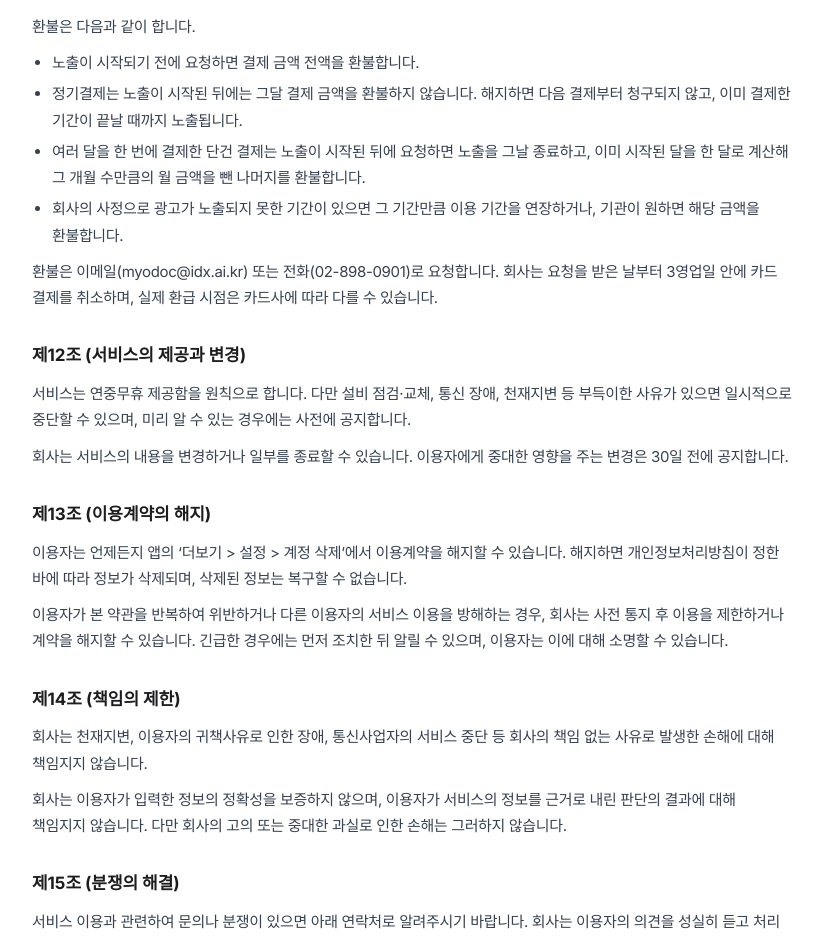
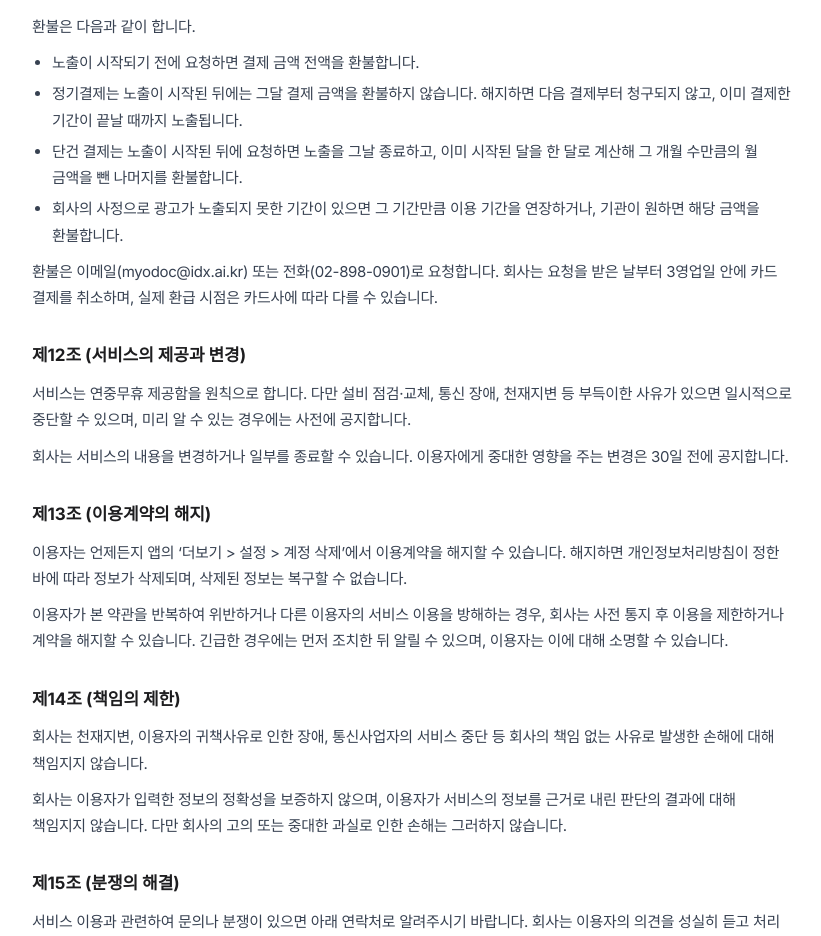
Before and after one commit to jin0008/myopia, a React (Vite) app: page /myodoc/tos in a window 1280 px wide. Shown: the part 2600-3536 px from the top of the page, without its empty margins (228-1049 px from the left). Built offline with nearby package versions, Linux system fonts and the light colour scheme; no server answers.

Commit message:
fix(약관): 단건 환불 조항이 1개월 단건도 덮게

```diff
--- a/src/routes/myodoc/tos.tsx
+++ b/src/routes/myodoc/tos.tsx
@@ -200,9 +200,8 @@ export default function MyodocTos() {
             다음 결제부터 청구되지 않고, 이미 결제한 기간이 끝날 때까지 노출됩니다.
           </li>
           <li>
-            여러 달을 한 번에 결제한 단건 결제는 노출이 시작된 뒤에 요청하면 노출을 그날
-            종료하고, 이미 시작된 달을 한 달로 계산해 그 개월 수만큼의 월 금액을 뺀 나머지를
-            환불합니다.
+            단건 결제는 노출이 시작된 뒤에 요청하면 노출을 그날 종료하고, 이미 시작된 달을
+            한 달로 계산해 그 개월 수만큼의 월 금액을 뺀 나머지를 환불합니다.
           </li>
           <li>
             회사의 사정으로 광고가 노출되지 못한 기간이 있으면 그 기간만큼 이용 기간을
```
